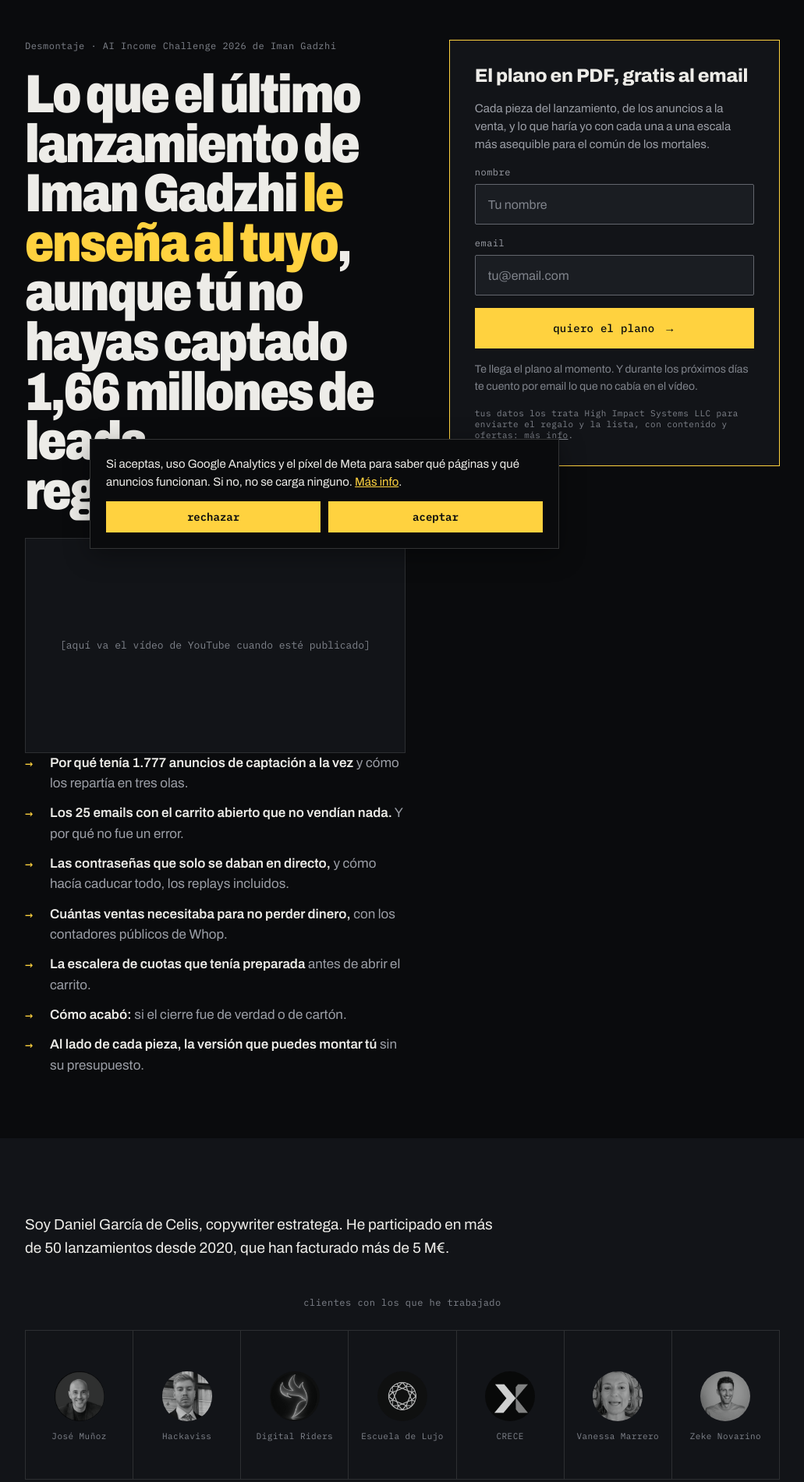
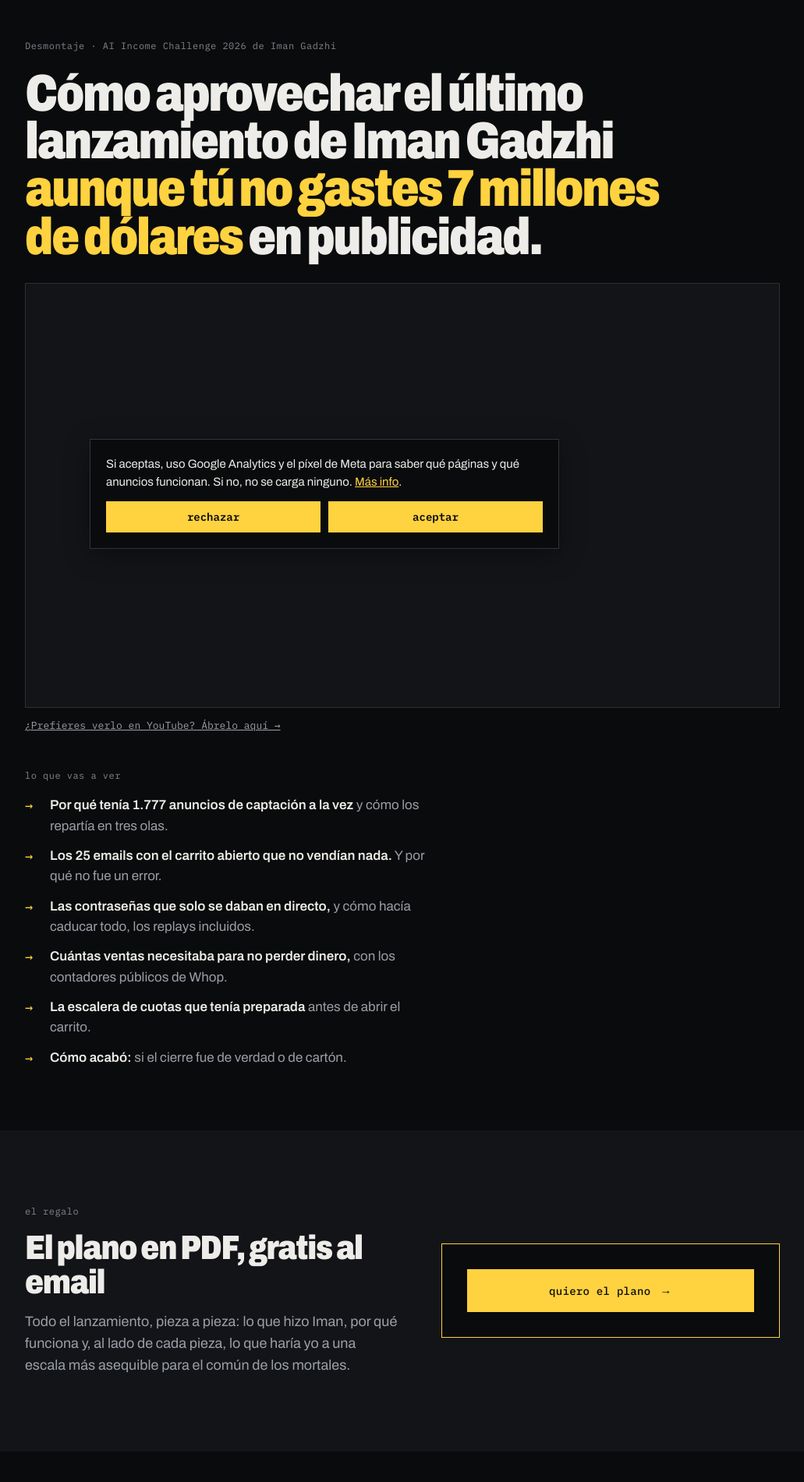
Before and after one commit to danigdecelis/danielgarciadecelis-com, a plain HTML site: page gadzhi/index.html in a window 1280 px wide. Shown: the part 80-1981 px from the top of the page at 78% size, without its empty margins (224-1255 px from the left). Drawn offline with Linux system fonts and the light colour scheme.

Commit message:
gadzhi: titular a todo el ancho, vídeo debajo y formulario más abajo, que se despliega al pulsar «quiero el plano»
Co-Authored-By: Claude Opus 5.5 <noreply@anthropic.com>
Claude-Session: https://claude.ai/code/session_01XXbBERRVD1xfPAzwje7mhZ

```diff
--- a/gadzhi/index.html
+++ b/gadzhi/index.html
@@ -1,6 +1,7 @@
 <!doctype html>
 <html lang="es">
 <head>
+<script>document.documentElement.classList.add('js')</script>
 <meta charset="utf-8">
 <meta name="viewport" content="width=device-width, initial-scale=1">
 <meta name="robots" content="noindex, follow">
@@ -26,7 +27,20 @@
 .di-video iframe{position:absolute;inset:0;width:100%;height:100%;border:0}
 .di-video .di-pend{position:absolute;inset:0;display:flex;align-items:center;justify-content:center;font-family:var(--font-mono);font-size:13px;color:var(--ink-subtle);text-align:center;padding:16px}
 .di-despues{font-size:14px !important;color:var(--ink-subtle) !important}
-#plano{scroll-margin-top:96px}
+.di-hero{max-width:none}
+.di-h1{max-width:none;text-wrap:balance;font-size:clamp(40px,5.2vw,80px)}
+.di-yt{margin:14px 0 0;font-family:var(--font-mono);font-size:13px}
+.di-yt a{color:var(--ink-muted)}
+.di-que{margin-top:48px}
+.di-label{font-family:var(--font-mono);font-size:12px;letter-spacing:.04em;color:var(--ink-subtle);margin:0 0 18px;text-transform:lowercase}
+.di-plano{display:grid;grid-template-columns:minmax(0,1.1fr) minmax(0,1fr);gap:56px;align-items:center;scroll-margin-top:96px}
+.di-plano h2{margin:0 0 16px;font-family:var(--font-display);font-weight:900;font-stretch:82%;font-size:clamp(30px,3.4vw,46px);line-height:1;letter-spacing:-.03em}
+.di-plano__txt p:not(.di-label){margin:0;font-size:18px;line-height:1.55;color:var(--ink-muted);max-width:52ch}
+.di-plano__accion{border:1px solid var(--accent);background:var(--bg);padding:32px}
+.di-abrir{width:100%;justify-content:center}
+.js .di-plano:not(.abierto) form{display:none}
+.di-plano.abierto .di-abrir{display:none}
+@media (max-width:820px){.di-plano{grid-template-columns:minmax(0,1fr);gap:28px}.di-plano__accion{padding:22px 18px}.di-que{margin-top:36px}}
 .di-agencias .cnt{display:flex;flex-direction:column;align-items:flex-start;gap:20px}
 .di-agencias h2{margin:0;font-family:var(--font-display);font-weight:800;font-stretch:86%;font-size:clamp(26px,2.8vw,38px);line-height:1.05;letter-spacing:-.02em}
 .di-agencias p{margin:0;font-size:17px;line-height:1.55;color:var(--ink-muted);max-width:56ch}
@@ -44,16 +58,41 @@
     <div class="row">
       <div class="rail rg-rail-movil"></div>
       <div class="cnt cnt-hero">
-        <div class="rg-hero rg-hero--areas">
-          <div class="rg-intro">
-            <p class="rg-ante">Desmontaje · AI Income Challenge 2026 de Iman Gadzhi</p>
-            <h1 class="rg-h1">Lo que el último lanzamiento de Iman Gadzhi <span class="dg-mark">le enseña al tuyo</span>, aunque tú no hayas captado 1,66 millones de leads registrados.</h1>
-            <div class="di-video"><!--VIDEO--><div class="di-pend">[aquí va el vídeo de YouTube cuando esté publicado]</div></div>
+        <div class="di-hero">
+          <p class="rg-ante">Desmontaje · AI Income Challenge 2026 de Iman Gadzhi</p>
+          <h1 class="rg-h1 di-h1">Cómo aprovechar el último lanzamiento de Iman Gadzhi <span class="dg-mark">aunque tú no gastes 7 millones de dólares</span> en publicidad.</h1>
+          <div class="di-video"><!--VIDEO--><div class="di-pend">[aquí va el vídeo de YouTube cuando esté publicado]</div></div>
+          <p class="di-yt"><!--YOUTUBE_URL: cambiar el href por el enlace del vídeo cuando esté publicado--><a href="https://www.youtube.com/@danigdecelis" target="_blank" rel="noopener">¿Prefieres verlo en YouTube? Ábrelo aquí →</a></p>
+          <div class="di-que">
+            <p class="di-label">lo que vas a ver</p>
+            <ul class="rg-lista">
+              <li><span><b>Por qué tenía 1.777 anuncios de captación a la vez</b> y cómo los repartía en tres olas.</span></li>
+              <li><span><b>Los 25 emails con el carrito abierto que no vendían nada.</b> Y por qué no fue un error.</span></li>
+              <li><span><b>Las contraseñas que solo se daban en directo,</b> y cómo hacía caducar todo, los replays incluidos.</span></li>
+              <li><span><b>Cuántas ventas necesitaba para no perder dinero,</b> con los contadores públicos de Whop.</span></li>
+              <li><span><b>La escalera de cuotas que tenía preparada</b> antes de abrir el carrito.</span></li>
+              <li><span><b>Cómo acabó:</b> si el cierre fue de verdad o de cartón.</span></li>
+            </ul>
           </div>
-          <div class="rg-caja" id="plano">
-            <h2>El plano en PDF, gratis al email</h2>
-            <p>Cada pieza del lanzamiento, de los anuncios a la venta, y lo que haría yo con cada una a una escala más asequible para el común de los mortales.</p>
-            <form class="dg-form js-regalo-form" data-source="landing-gadzhi" data-regalo="desmontaje-iman" novalidate style="max-width: none;">
+        </div>
+      </div>
+    </div>
+  </section>
+
+  <section class="sec di-plano-sec" style="background: var(--bg-raised);">
+    <div class="wrap">
+      <div class="row">
+        <div class="rail"></div>
+        <div class="cnt">
+          <div class="di-plano" id="plano">
+            <div class="di-plano__txt">
+              <p class="di-label">el regalo</p>
+              <h2>El plano en PDF, gratis al email</h2>
+              <p>Todo el lanzamiento, pieza a pieza: lo que hizo Iman, por qué funciona y, al lado de cada pieza, lo que haría yo a una escala más asequible para el común de los mortales.</p>
+            </div>
+            <div class="di-plano__accion">
+              <button class="dg-btn dg-btn--primario dg-btn--grande di-abrir js-abrir-plano" type="button">quiero el plano <span class="dg-arrow">→</span></button>
+              <form class="dg-form js-regalo-form" data-source="landing-gadzhi" data-regalo="desmontaje-iman" novalidate style="max-width: none;">
               <div class="rg-campos" style="display: flex; flex-direction: column; gap: 16px; position: relative;">
                 <div aria-hidden="true" style="position:absolute;left:-9999px;width:1px;height:1px;overflow:hidden;"><label>Deja este campo vacío <input type="text" name="web_url" tabindex="-1" autocomplete="off"></label></div>
                 <div class="campo"><label for="d-nombre">nombre</label><input class="dg-input" id="d-nombre" type="text" name="nombre" placeholder="Tu nombre" required autocomplete="given-name"></div>
@@ -64,24 +103,14 @@
               </div>
               <div class="rg-ok"><b>Recibido.</b> Te lo acabo de mandar al email. Si no está en la bandeja de entrada, mira en promociones.</div>
             </form>
-          </div>
-          <div class="rg-mas">
-            <ul class="rg-lista">
-              <li><span><b>Por qué tenía 1.777 anuncios de captación a la vez</b> y cómo los repartía en tres olas.</span></li>
-              <li><span><b>Los 25 emails con el carrito abierto que no vendían nada.</b> Y por qué no fue un error.</span></li>
-              <li><span><b>Las contraseñas que solo se daban en directo,</b> y cómo hacía caducar todo, los replays incluidos.</span></li>
-              <li><span><b>Cuántas ventas necesitaba para no perder dinero,</b> con los contadores públicos de Whop.</span></li>
-              <li><span><b>La escalera de cuotas que tenía preparada</b> antes de abrir el carrito.</span></li>
-              <li><span><b>Cómo acabó:</b> si el cierre fue de verdad o de cartón.</span></li>
-              <li><span><b>Al lado de cada pieza, la versión que puedes montar tú</b> sin su presupuesto.</span></li>
-            </ul>
+            </div>
           </div>
         </div>
       </div>
     </div>
   </section>
 
-  <section class="sec" style="background: var(--bg-raised);">
+  <section class="sec">
     <div class="wrap">
       <div class="row">
         <div class="rail"></div>
@@ -112,7 +141,7 @@
         <div></div>
         <div class="cnt" style="padding-top: 64px; padding-bottom: 64px; display: flex; flex-wrap: wrap; gap: 28px 48px; align-items: center; justify-content: space-between;">
           <p style="margin: 0; font-family: var(--font-display); font-weight: 900; font-stretch: 82%; font-size: clamp(30px, 3.4vw, 46px); line-height: 1; letter-spacing: -.03em; max-width: 22ch; color: var(--on-accent);">El lanzamiento entero, pieza a pieza, en un PDF.</p>
-          <a class="dg-btn dg-btn--grande btn-invertido" href="#plano">quiero el plano <span class="dg-arrow">→</span></a>
+          <a class="dg-btn dg-btn--grande btn-invertido js-abrir-plano" href="#plano">quiero el plano <span class="dg-arrow">→</span></a>
         </div>
       </div>
     </div>
@@ -141,5 +170,16 @@
 
 </div>
 <script src="/js/lista.js" defer></script>
+<script>
+document.querySelectorAll('.js-abrir-plano').forEach(function (b) {
+  b.addEventListener('click', function (e) {
+    e.preventDefault();
+    var caja = document.getElementById('plano');
+    caja.classList.add('abierto');
+    caja.scrollIntoView({ behavior: 'smooth', block: 'start' });
+    setTimeout(function () { var n = document.getElementById('d-nombre'); if (n) n.focus({ preventScroll: true }); }, 450);
+  });
+});
+</script>
 </body>
 </html>
```
